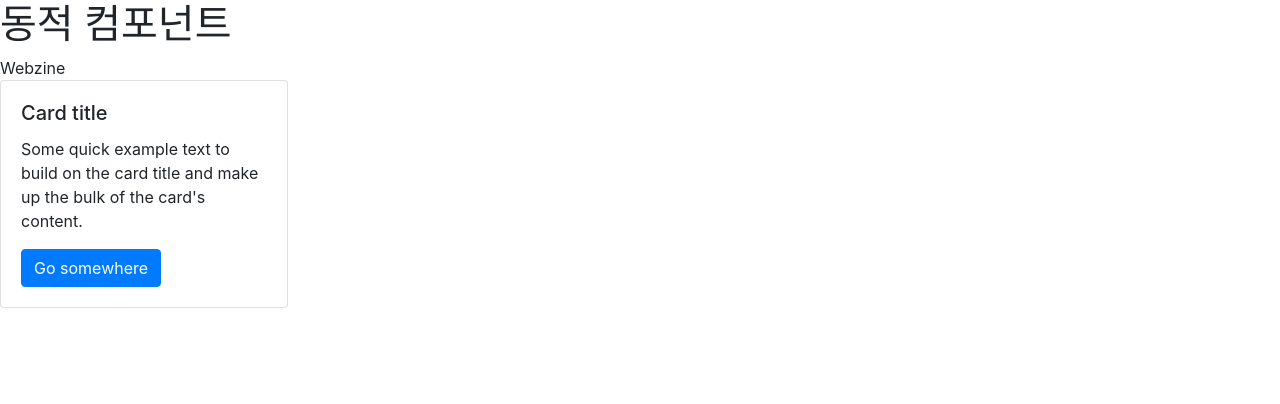
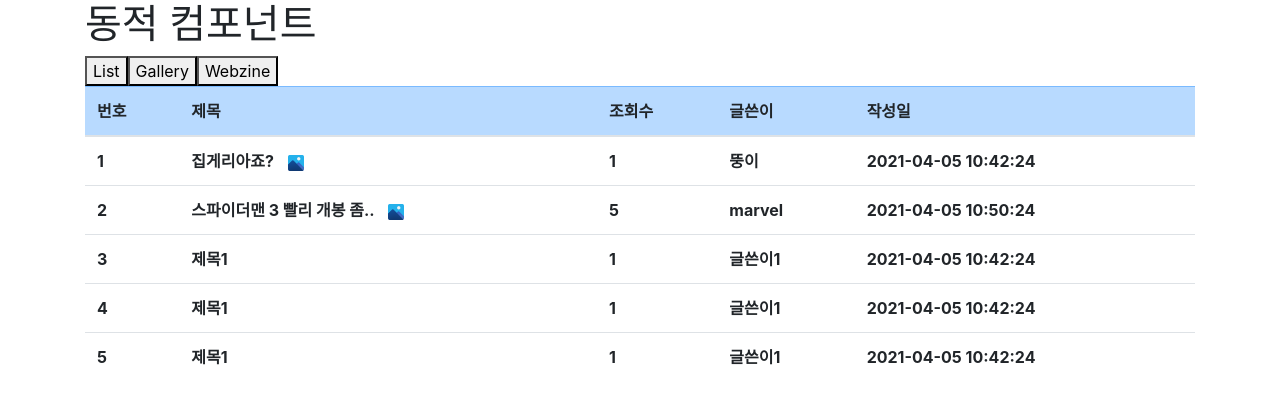
Before and after one commit to Envy-Kim/Frontend-Study, a Vue app in the folder 5th/: page / in a window 1280 px wide. Shown: the top 404 px of the page. Built offline with nearby package versions, Linux system fonts and the light colour scheme.

Commit message:
Add : 5th 과제 동적 컴포넌트를 이용한 리스트

```diff
--- a/5th/src/components/board/Index.vue
+++ b/5th/src/components/board/Index.vue
@@ -3,31 +3,36 @@
     <keep-alive>
       <!-- :is 를 이용한 동적 컴포넌트 -->
       <div v-if="mode === 1">
-        <component :is="viewComponent" :tdata="tdata"></component>
+        <component :is="viewComponent" :columns="columns" :items="items" ></component>
       </div>
 
       <!-- v-if/else 를 이용한 컴포넌트 변경 -->
       <div v-else>
-        <div v-if="bbsType === 'list'">
-          List
-        </div>
-        <div v-else-if="bbsType === 'gallery'">
-          Gallery
-        </div>
-        <div v-else>
-          Webzine
-        </div>
+        <vue-table v-if="bbsType === 'list'"
+                   :columns="columns"
+                   :items="items" >
+        </vue-table>
+
+        <vue-gallery v-else-if="bbsType === 'gallery'"
+                     :items="items" >
+        </vue-gallery>
+
+        <vue-webzine v-else
+                     :items="items" >
+        </vue-webzine>
       </div>
     </keep-alive>
   </div>
 </template>
 
 <script>
-import VueListItem from "./VueListItem";
-import VueCard from "./VueCard";
+import VueTable from "./VueTable";
+import VueGallery from "./VueGallery";
+import VueWebzine from "./VueWebzine";
 
 export default {
   name: "BBSIndex",
+  components: { VueTable, VueGallery, VueWebzine },
   props: {
     mode: {
       type: Number,
@@ -37,18 +42,23 @@ export default {
       type: String,
       default: 'list',
     },
-    tdata: {
-      type: Object
+    items: {
+      type: Array,
+      required: true,
+    },
+    columns: {
+      type: Array,
+      required: true,
     }
   },
   computed: {
     viewComponent: function () {
-      let view = VueListItem
+      let view = VueTable
 
       if (this.bbsType === 'gallery')
-        view = VueCard
+        view = VueGallery
       else if (this.bbsType === 'webzine')
-        view = VueCard
+        view = VueWebzine
 
       return view
     },
--- /dev/null
+++ b/5th/src/components/board/VueGallery.vue
@@ -0,0 +1,104 @@
+<template>
+  <div class="row row-cols-1 row-cols-md-4 g-4">
+    <div class="col mb-4"
+         v-for="(item, key) in items" :key="key">
+      <div class="card">
+        <img :src="(item.image) ? item.image : fileIcon" class="card-img-top" alt="...">
+        <div class="img-cover"></div>
+        <div class="card-body">
+          <h4 class="card-title">{{ item.subject }}</h4>
+          <p class="card-info">
+            <span>글쓴이 : {{ item.author }}</span><br/>
+            <span class="left">{{ item.created_at }}</span>
+            <span class="right">조회 {{ item.hit }}</span>
+          </p>
+          <p class="card-text">
+            {{ item.content }}
+          </p>
+        </div>
+      </div>
+    </div>
+  </div>
+</template>
+
+<script>
+export default {
+  name: "VueGallery",
+  props: {
+    items: {
+      type: Array,
+      required: true,
+    },
+  },
+  data() {
+    return {
+      fileIcon: require('@/assets/images/image_icon.png')
+    }
+  }
+}
+</script>
+
+<style lang="scss" scoped>
+.card {
+  position: relative;
+  border: none;
+
+  .card-img-top {
+    border-radius: 20px;
+  }
+
+  .card-body {
+    position: absolute;
+    display: none;
+    color: #ffffff;
+    z-index: 1;
+
+    .card-title {
+      font-weight: bold;
+    }
+
+    .card-info {
+      .left {
+        float: left;
+      }
+
+      .right {
+        float: right;
+      }
+
+      &::after {
+        content: '';
+        display: block;
+        clear: both;
+      }
+    }
+
+    .card-text {
+      overflow: hidden;
+      text-overflow: ellipsis;
+      display: -webkit-box;
+      -webkit-line-clamp: 2;
+      -webkit-box-orient: vertical;
+    }
+  }
+
+  .img-cover {
+    position: absolute;
+    width: 100%;
+    height: 100%;
+    background-color: rgba(0, 0, 0, 0);
+    border-radius: 20px;
+  }
+
+
+  &:hover {
+    .img-cover {
+      background-color: rgba(0, 0, 0, 0.4);
+    }
+
+    .card-body {
+      display: block;
+    }
+  }
+}
+</style>
--- /dev/null
+++ b/5th/src/components/board/VueTable.vue
@@ -0,0 +1,51 @@
+<template>
+  <table class="table table-hover">
+    <thead>
+    <tr class="table-primary">
+      <th scope="col"
+          v-for="(column, key) in columns" :key="key"
+      >{{column.label}}</th>
+    </tr>
+    </thead>
+
+    <tbody>
+    <tr v-for="(item, key) in items" :key="key">
+      <th :scope="(index === 0) ? 'row' : ''"
+          v-for="(column, index) in columns" :key="index"
+      >{{item[column.value]}}
+       <img v-if="(column.value === 'subject' && item.image !== '')"
+            :src="fileIcon"
+            class="file-icon">
+      </th>
+    </tr>
+    </tbody>
+  </table>
+</template>
+
+<script>
+export default {
+  name: "VueTabe",
+  props: {
+    items: {
+      type: Array,
+      required: true,
+    },
+    columns: {
+      type: Array,
+      required: true,
+    }
+  },
+  data() {
+    return {
+      fileIcon: require('@/assets/images/image_icon.png')
+    }
+  }
+}
+</script>
+
+<style scoped>
+.file-icon {
+  width: 16px;
+  margin-left: 10px;
+}
+</style>
--- /dev/null
+++ b/5th/src/components/board/VueWebzine.vue
@@ -0,0 +1,73 @@
+<template>
+  <div class="row row-cols-1 row-cols-md-3 g-4">
+    <div class="col mb-4"
+         v-for="(item, key) in items" :key="key">
+      <div class="card">
+        <img :src="(item.image) ? item.image : fileIcon" class="card-img-top webzine-img" alt="...">
+        <div class="card-body">
+          <p class="card-info">
+            <span>글쓴이 : {{ item.author }}</span><br/>
+            <span class="left">{{ item.created_at }}</span>
+            <span class="right">조회 {{ item.hit }}</span>
+          </p>
+          <h5 class="card-title">{{ item.subject }}</h5>
+          <p class="card-text">
+            {{ item.content }}
+          </p>
+        </div>
+      </div>
+    </div>
+  </div>
+</template>
+
+<script>
+export default {
+  name: "VueWebzine",
+  props: {
+    items: {
+      type: Array,
+      required: true,
+    },
+  },
+  data() {
+    return {
+      fileIcon: require('@/assets/images/image_icon.png')
+    }
+  }
+}
+</script>
+
+<style lang="scss" scoped>
+.card {
+  .webzine-img {
+    height: 300px;
+    object-fit: cover;
+  }
+
+  .card-body {
+    .card-info {
+      .left {
+        float: left;
+      }
+
+      .right {
+        float: right;
+      }
+
+      &::after {
+        content: '';
+        display: block;
+        clear: both;
+      }
+    }
+
+    .card-text {
+      overflow: hidden;
+      text-overflow: ellipsis;
+      display: -webkit-box;
+      -webkit-line-clamp: 2;
+      -webkit-box-orient: vertical;
+    }
+  }
+}
+</style>
--- a/5th/src/views/DynamicPage.vue
+++ b/5th/src/views/DynamicPage.vue
@@ -1,17 +1,13 @@
 <template>
-  <div class="content">
+  <div class="container">
     <h1>동적 컴포넌트</h1>
 
-    <vue-board :tdata="listItems" bbs-type="webzine" :mode="2"></vue-board>
-
-
-    <div class="card" style="width: 18rem;">
-      <div class="card-body">
-        <h5 class="card-title">Card title</h5>
-        <p class="card-text">Some quick example text to build on the card title and make up the bulk of the card's content.</p>
-        <a href="#" class="btn btn-primary">Go somewhere</a>
-      </div>
-    </div>
+    <button @click="listType='list'">List</button>
+    <button @click="listType='gallery'">Gallery</button>
+    <button @click="listType='webzine'">Webzine</button>
+    <keep-alive>
+    <vue-board :columns="listColumns" :items="listItems" :bbs-type="listType" :mode="1"></vue-board>
+    </keep-alive>
   </div>
 </template>
 
@@ -20,10 +16,32 @@ import VueBoard from '@/components/board/Index'
 
 export default {
   name: "index",
-  components: { VueBoard },
+  components: {VueBoard},
   data() {
     return {
       listType: 'list', // list(table), gallery, webzine
+      listColumns: [
+        {
+          label: '번호',
+          value: 'idx',
+        },
+        {
+          label: '제목',
+          value: 'subject',
+        },
+        {
+          label: '조회수',
+          value: 'hit',
+        },
+        {
+          label: '글쓴이',
+          value: 'author',
+        },
+        {
+          label: '작성일',
+          value: 'created_at',
+        },
+      ],
       listItems: [
         {
           idx: 1,
```
Also changed, not shown: 5th/src/assets/images/attachment_icon.png (added), 5th/src/assets/images/image_icon.png (added).
